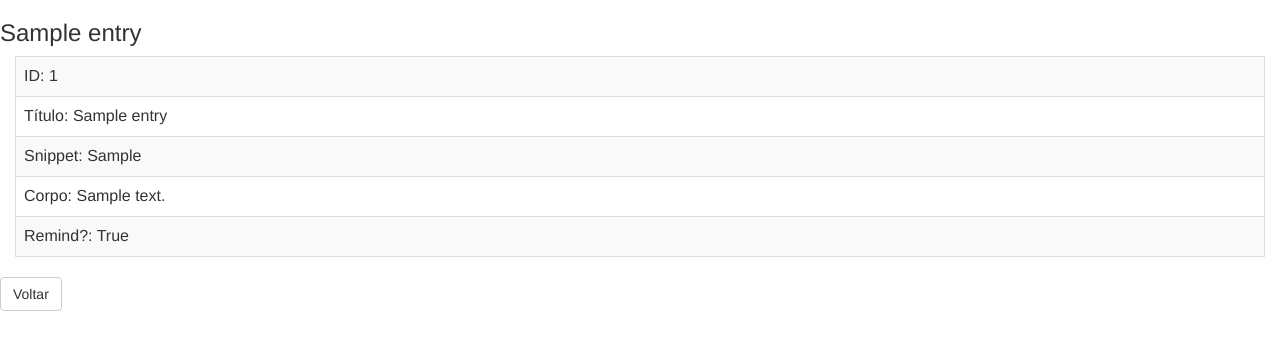
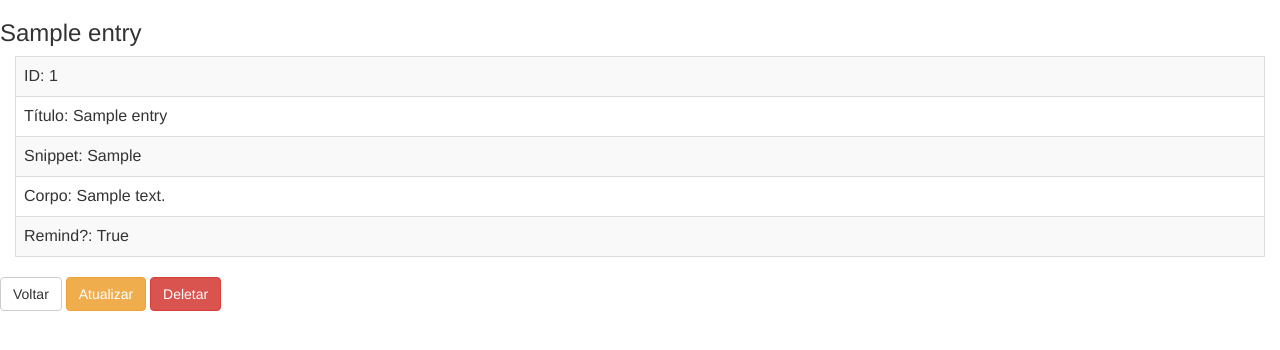
Before and after one commit to marciojss/calendario_app, a Django app: page /day2/2014/10/03/1/detail/ in a window 1280 px wide. Shown: the top 350 px of the page. Run offline with Django 3.2, Linux system fonts and the light colour scheme; tables that the repository leaves empty hold one stand-in row (values such as "Sample post"); parts of the project's set-up code (start-up, migrations or seed data) failed here and were passed over; some libraries are stand-ins or nearby versions.

Commit message:
Adição de opções de delete e update na tela de detail

```diff
--- a/cal/templates/cal/detail.html
+++ b/cal/templates/cal/detail.html
@@ -23,7 +23,11 @@
         <td>Remind?: {{ object.remind|default_if_none:"" }}</td>
     </tr>
 </table>
+
 </div>
+
 <div>
         <a href="{% url 'entry-create' year month day%}" class="btn btn-default">Voltar</a>
+        <a href="{% url 'entry-update' pk=entry.id year=year month=month day=day %}" class="btn btn-warning">Atualizar</a>
+        <a href="{% url 'entry-delete' pk=entry.id year=year month=month day=day %}" class="btn btn-danger">Deletar</a>
 </div>
```
